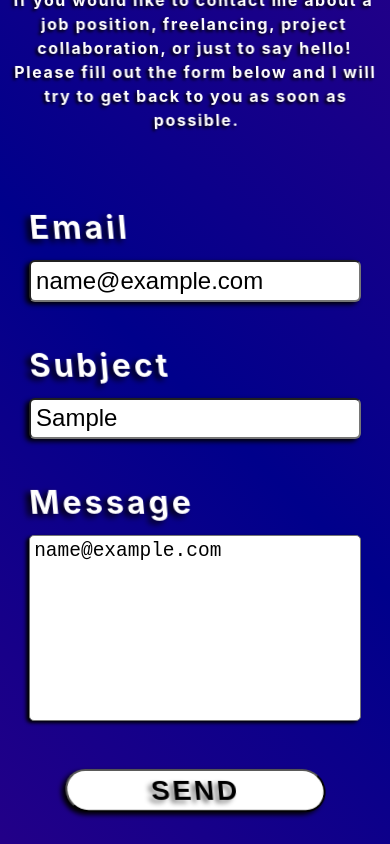
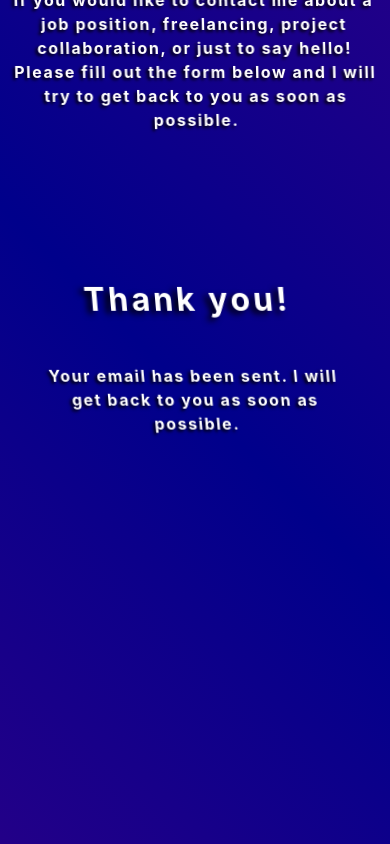
Before and after one commit to Carlosvann45/My-Portfolio-Site, a React (Create React App) app: page /about in a window 390 px wide. Both pictures are taken after typing "name@example.com", "Sample", "name@example.com" into the empty fields and a click on the button "SEND". Built offline with nearby package versions, Linux system fonts and the light colour scheme.

Commit message:
added confirmation page and animations for the form and confirmation page

```diff
--- a/src/components/about/About.js
+++ b/src/components/about/About.js
@@ -35,6 +35,7 @@ const About = () => {
   const [fullTitle] = useState(Constants.ABOUT_ME_TITLE);
   const [titleIndex, setTitleIndex] = useState(0);
   const [contactInfo, setContactInfo] = useState({});
+  const [isEmailSent, setIsEmailSent] = useState(false);
   const [isBtnDisabled, setIsBtnDisabled] = useState(false);
   const [isError, setIsError] = useState(false);
   const [isEmailError, setIsEmailError] = useState(false);
@@ -93,15 +94,16 @@ const About = () => {
    * @description runs code to validate contact information
    * @returns boolean value
    */
-  const isContactInfoValid = () => {
+  const isContactInfoValid = async () => {
     const conatctInfoSchema = yup.object().shape({
       email: yup.string().required(Constants.EMAIL_REQUIRED).email(Constants.EMAIL_FORMAT),
       subject: yup.string().required(Constants.SUBJECT_REQUIRED),
       message: yup.string().required(Constants.MESSAGE_REQUIRED)
     });
 
-    const validationResult = conatctInfoSchema.validate(contactInfo, { abortEarly: false })
-      .then(() => true)
+    let validationResult = true;
+
+    await conatctInfoSchema.validate(contactInfo, { abortEarly: false })
       .catch((error) => {
         const errors = mapErrors(error.errors);
 
@@ -119,28 +121,29 @@ const About = () => {
         removeErrorMessage();
         showErrorMessage();
 
-        return false;
+        validationResult = false;
       });
 
-    return async () => {
-      const endingValue = await validationResult;
-
-      return endingValue;
-    };
+    return validationResult;
   };
 
   /**
    * @name sendAndValidateEmail
    * @description  validates sends email if information is correct
    */
-  const sendAndValidateEmail = () => {
+  const sendAndValidateEmail = async () => {
     setIsEmailError(false);
     setIsSubjectError(false);
     setIsMessageError(false);
 
-    if (isContactInfoValid()) {
+    if (await isContactInfoValid()) {
       // send email
 
+      setIsEmailSent(true);
+
+      setTimeout(() => {
+        setIsEmailSent(false);
+      }, 7000);
     }
   };
 
@@ -353,7 +356,7 @@ const About = () => {
           <div className={classes.contactDescriptionContainer}>
             <p className={classes.contactDescription}>{Constants.CONTACT_DESCRIPTION}</p>
           </div>
-          <label className={classes.emailContainer} htmlFor="emailInput">
+          <label className={`${classes.emailContainer} ${isEmailSent ? classes.hideEmail : ''}`} htmlFor="emailInput">
             <span className={classes.emailTitle}>Email</span>
             <input
               id="email"
@@ -364,7 +367,7 @@ const About = () => {
               name="emailInput"
             />
           </label>
-          <label className={classes.subjectContainer} htmlFor="subjectInput">
+          <label className={`${classes.subjectContainer} ${isEmailSent ? classes.hideSubject : ''}`} htmlFor="subjectInput">
             <span className={classes.subjectTitle}>Subject</span>
             <input
               id="subject"
@@ -376,7 +379,7 @@ const About = () => {
               name="subjectInput"
             />
           </label>
-          <label className={classes.messageContainer} htmlFor="emailMessage">
+          <label className={`${classes.messageContainer} ${isEmailSent ? classes.hideMessage : ''}`} htmlFor="emailMessage">
             <span className={classes.messageTitle}>Message</span>
             <textarea
               id="message"
@@ -391,7 +394,7 @@ const About = () => {
           <p className={`${classes.hideError} ${isError ? classes.errorMessage : ''}`}>
             <span>{errorMessage.message}</span>
           </p>
-          <div className={classes.btnContainer}>
+          <div className={`${classes.btnContainer} ${isEmailSent ? classes.hideBtn : ''}`}>
             <button
               className={classes.sendEmailBtn}
               onClick={() => sendAndValidateEmail()}
@@ -401,6 +404,12 @@ const About = () => {
               Send
             </button>
           </div>
+          <div className={`${classes.hideConfirmation} ${isEmailSent ? classes.showConfirmation : ''}`}>
+            <h3 className={classes.confirmationTitle}>Thank you!</h3>
+            <p className={classes.confirmationText}>
+              Your email has been sent. I will get back to you as soon as possible.
+            </p>
+          </div>
         </div>
       </section>
     </div>
--- a/src/components/about/About.module.css
+++ b/src/components/about/About.module.css
@@ -413,6 +413,19 @@
 	width: 50%;
 	margin: 0 auto;
 	margin-bottom: 2em;
+
+	opacity: 1;
+	filter: blur(0);
+	transform: translateX(0);
+	transition: all 1.25s;
+	transition-delay: .75s;
+  }
+
+  .hideEmail {
+	opacity: 0;
+	filter: blur(5px);
+	transform: translateX(-100%);
+	transition: all 2s;
   }
 
   .emailTitle {
@@ -443,6 +456,20 @@
 	width: 50%;
 	margin: 0 auto;
 	margin-bottom: 2em;
+
+	opacity: 1;
+	filter: blur(0);
+	transform: translateX(0);
+	transition: all 1.5s;
+	transition-delay: .5s;
+  }
+
+  .hideSubject {
+	opacity: 0;
+	filter: blur(5px);
+	transform: translateX(-100%);
+	transition: all 1.75s;
+	transition-delay: .25s;
   }
 
   .subjectTitle {
@@ -473,6 +500,20 @@
 	width: 50%;
 	margin: 0 auto;
 	margin-bottom: 2em;
+
+	opacity: 1;
+	filter: blur(0);
+	transform: translateX(0);
+	transition: all 1.75s;
+	transition-delay: .25s
+  }
+
+  .hideMessage {
+	opacity: 0;
+	filter: blur(5px);
+	transform: translateX(-100%);
+	transition: all 1.5s;
+	transition-delay: .5s;
   }
 
   .messageTitle {
@@ -510,7 +551,6 @@
   .messageInput::-webkit-scrollbar-thumb {
 	border-radius: .25em;
 	background: linear-gradient(45deg, purple, darkblue, purple) 0 0 / 1000% no-repeat;
-	animation: move-background 60s ease infinite;
   }
 
   .hideError {
@@ -587,6 +627,19 @@
 	display: flex;
 	justify-content: center;
 	margin-top: 1em;
+
+	opacity: 1;
+	filter: blur(0);
+	transform: translateX(0);
+	transition: all 2s;
+  }
+
+  .hideBtn {
+	opacity: 0;
+	filter: blur(5px);
+	transform: translateX(-100%);
+	transition: all 1.25s;
+	transition-delay: .75s;
   }
 
   .sendEmailBtn {
@@ -613,6 +666,79 @@
 	box-shadow: none;
   }
 
+  .hideConfirmation {
+	position: absolute;
+	left: 0;
+	right: 0;
+	margin-left: auto;
+	margin-right: auto;
+	width: 50%;
+	border-radius: 1em;
+	display: flex;
+	text-align: center;
+	justify-content: center;
+	align-items: center;
+	display: flex;
+	flex-direction: column;
+	text-align: center;
+	justify-content: center;
+	align-items: center;
+
+	opacity: 0;
+	filter: blur(5px);
+	transform: translateX(100%);
+	transition: all 1.5s;
+  }
+
+  .showConfirmation {
+	position: absolute;
+	left: 0;
+	right: 0;
+	margin-left: auto;
+	margin-right: auto;
+	width: 50%;
+	border-radius: 1em;
+	display: flex;
+	flex-direction: column;
+	text-align: center;
+	justify-content: center;
+	align-items: center;
+
+
+	opacity: 1;
+	filter: blur(0);
+	transform: translateX(0);
+	transition: all 1.5s;
+	transition-delay: .75s;
+  }
+
+  .confirmationTitle {
+	padding: 2em;
+	color: white;
+	margin: 0;
+	width: 95%;
+    padding: .5em;
+	padding-left: 0;
+    font-weight: 700;
+    font-size: 2.5em;
+    letter-spacing: .1em;
+	line-height: 1em;
+	text-shadow: -.15em .1em .2em  black;
+	transform: rotateY(5deg) rotate(0deg) skew(5deg);
+  }
+
+  .confirmationText {
+    text-align: center;
+	color: white;
+    font-weight: 700;
+    font-size: 1.5em;
+    letter-spacing: .1em;
+	line-height: 1.5em;
+	text-shadow: -.15em .1em .2em  black;
+	transform: rotateY(5deg) rotate(0deg) skew(5deg);
+	padding: 2em;
+  }
+
   /*Medium Desktop*/
 
   @media screen and (max-width: 1538px) {
@@ -1467,6 +1593,52 @@
 		text-shadow: -.15em .1em .2em  black;
 		transform: rotateY(5deg) rotate(0deg) skew(5deg);
 	  }
+
+	  .hideConfirmation {
+		position: absolute;
+		left: 0;
+		right: 0;
+		margin-left: auto;
+		margin-right: auto;
+		width: 75%;
+		border-radius: 1em;
+		display: flex;
+		text-align: center;
+		justify-content: center;
+		align-items: center;
+		display: flex;
+		flex-direction: column;
+		text-align: center;
+		justify-content: center;
+		align-items: center;
+
+		opacity: 0;
+		filter: blur(5px);
+		transform: translateX(100%);
+		transition: all 1.5s;
+	  }
+
+	  .showConfirmation {
+		position: absolute;
+		left: 0;
+		right: 0;
+		margin-left: auto;
+		margin-right: auto;
+		width: 75%;
+		border-radius: 1em;
+		display: flex;
+		flex-direction: column;
+		text-align: center;
+		justify-content: center;
+		align-items: center;
+
+
+		opacity: 1;
+		filter: blur(0);
+		transform: translateX(0);
+		transition: all 1.5s;
+		transition-delay: .75s;
+	  }
   }
 
   /*Phones*/
@@ -1958,21 +2130,94 @@
 		box-shadow: -.15em .1em .2em  black;
 		transform: rotateY(5deg) rotate(0deg) skew(5deg);
 	  }
+
+	  .hideConfirmation {
+		position: absolute;
+		left: 0;
+		right: 0;
+		margin-left: auto;
+		margin-right: auto;
+		width:95%;
+		border-radius: 1em;
+		display: flex;
+		text-align: center;
+		justify-content: center;
+		align-items: center;
+		display: flex;
+		flex-direction: column;
+		text-align: center;
+		justify-content: center;
+		align-items: center;
+
+		opacity: 0;
+		filter: blur(5px);
+		transform: translateX(100%);
+		transition: all 1.5s;
+	  }
+
+	  .showConfirmation {
+		position: absolute;
+		left: 0;
+		right: 0;
+		margin-left: auto;
+		margin-right: auto;
+		width: 95%;
+		border-radius: 1em;
+		display: flex;
+		flex-direction: column;
+		text-align: center;
+		justify-content: center;
+		align-items: center;
+
+
+		opacity: 1;
+		filter: blur(0);
+		transform: translateX(0);
+		transition: all 1.5s;
+		transition-delay: .75s;
+	  }
+
+	  .confirmationTitle {
+		padding: 2em;
+		color: white;
+		margin: 0;
+		width: 95%;
+		padding: .5em;
+		padding-left: 0;
+		font-weight: 700;
+		font-size: 2em;
+		letter-spacing: .1em;
+		line-height: 1em;
+		text-shadow: -.15em .1em .2em  black;
+		transform: rotateY(5deg) rotate(0deg) skew(5deg);
+	  }
+
+	  .confirmationText {
+		text-align: center;
+		color: white;
+		font-weight: 700;
+		font-size: 1em;
+		letter-spacing: .1em;
+		line-height: 1.5em;
+		text-shadow: -.15em .1em .2em  black;
+		transform: rotateY(5deg) rotate(0deg) skew(5deg);
+		padding: 2em;
+	  }
   }
 
   /*Animations*/
 
   @keyframes move-background {
 	0% {
-		background-position: 30% 0, 0 0;
+		background-position: 0 30%, 0 0;
 	}
 
 	50% {
-		background-position: 70% 100%, 0 0;
+		background-position: 100% 70%, 0 0;
 	}
 
 	100% {
-		background-position: 30% 0, 0 0;
+		background-position: 0 30%, 0 0;
 	}
 
   }
```
